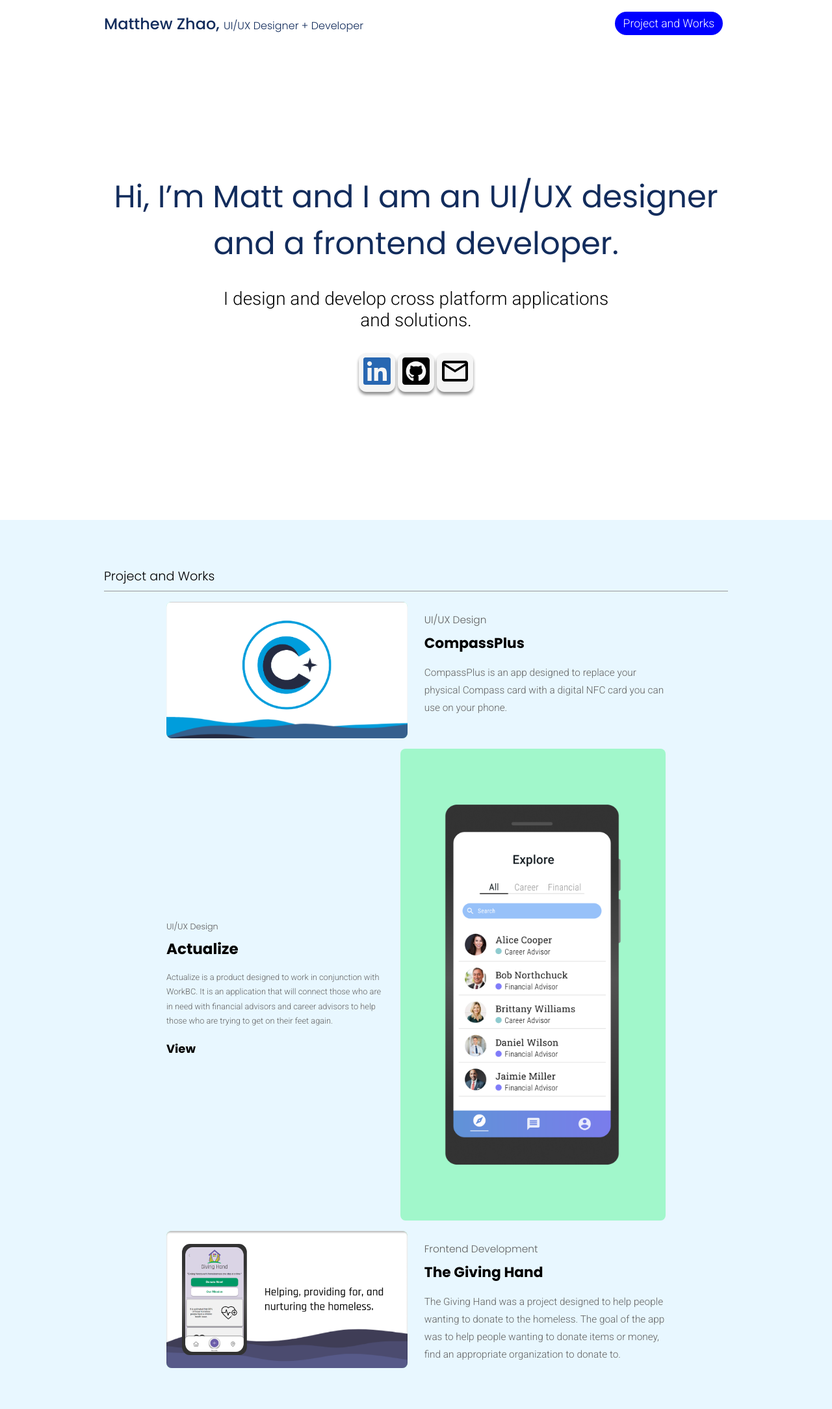
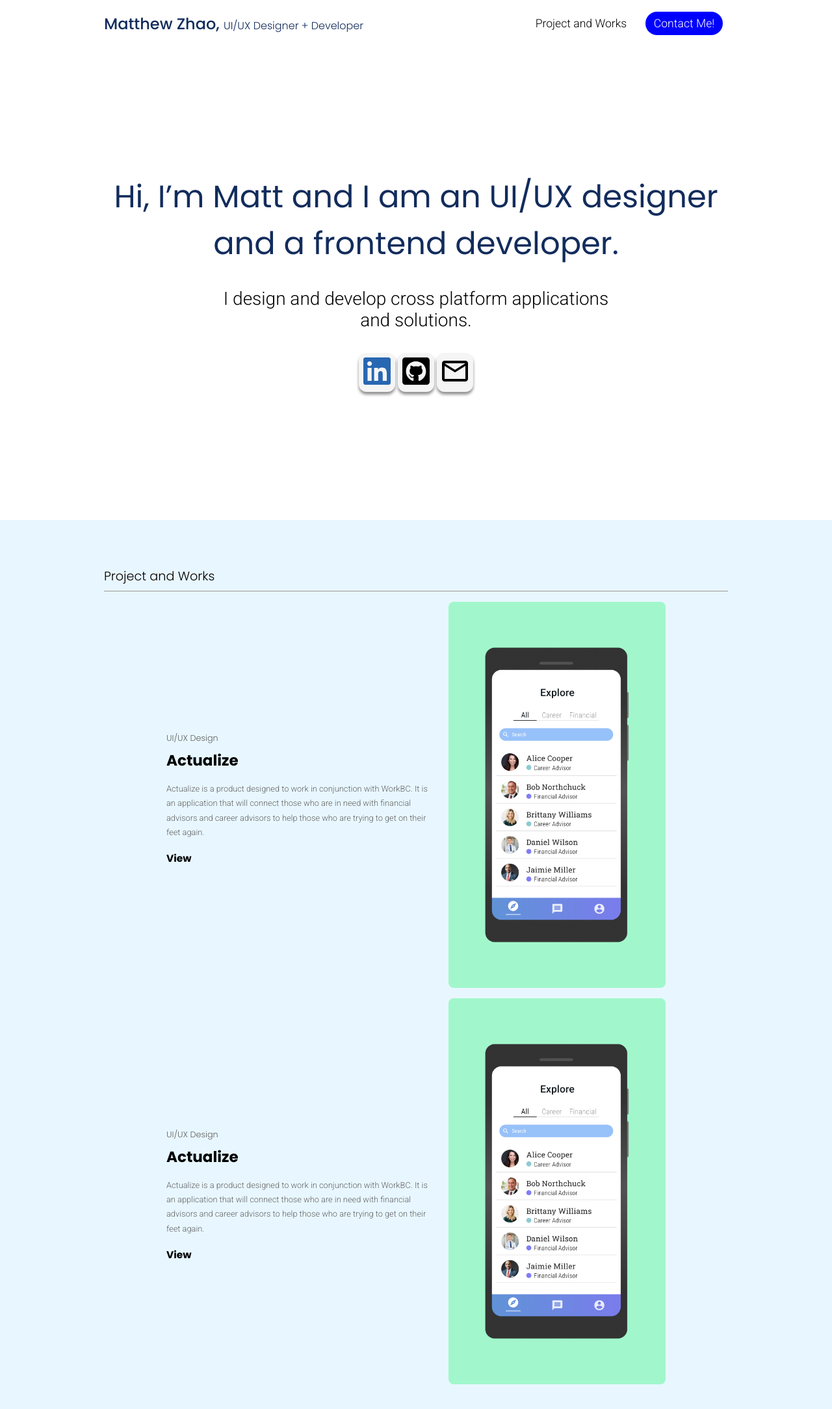
Before and after one commit to ItsMe-Matt/portfolio, a Next.js app: page / in a window 1280 px wide. Shown: the top 2168 px of the page at 65% size. Built offline with nearby package versions, Linux system fonts and the light colour scheme.

Commit message:
pushing for feedback

```diff
--- a/comps/HeadNav/index.js
+++ b/comps/HeadNav/index.js
@@ -4,16 +4,19 @@ import Link from 'next/link'
 export default function HeadNav() {
     return <HBar>
     <Container>
+
+        <Link href="/">
         <HCont>
-        <Link href="/">
         <HTxt>
             Matthew Zhao,
         </HTxt>
-        </Link>
         <HP>
             UI/UX Designer + Developer
         </HP>
         </HCont>
+        </Link>
+
+
 
         <NavCont>
         <Link href="/#projects">
@@ -21,7 +24,17 @@ export default function HeadNav() {
             Project and Works
             </NavBtn>
         </Link>
+
+        <Link href="/#projects">
+            <ConBtn>
+            Contact Me!
+            </ConBtn>
+        </Link>
         </NavCont>
+
+
+
+
     </Container>
     </HBar>
 }
@@ -51,8 +64,13 @@ const HTxt = styled.p`
     color: #122C5C;
     font-size: 3vh;
     padding: 0;
-    cursor: pointer;
+
     margin-right: 0.5vw;
+
+    &:hover {
+        color: royalblue;
+    }
+
 `
 const HP = styled.p`
     font-family: Poppins;
@@ -66,15 +84,48 @@ const HCont = styled.div`
     display: flex;
     flex-direction: row;
     align-items: baseline;
+    cursor: pointer;
 `
 
 
 const NavCont = styled.div`
     display: flex;
     flex-direction: row;
+    justify-content: baseline;
 `
 
 const NavBtn = styled.div`
+
+
+    cursor: pointer;
+    font-family: Roboto;
+    font-size: 2.2vh;
+    font-weight: 300;
+    padding: 1vh 1vw;
+    color: #000;
+
+    margin: 0 0.5rem;
+
+    &:hover {
+
+        animation-name: box;
+        animation-duration: 4s;
+    }
+
+    @keyframes box {
+        0% {box-shadow: none}
+        25% {box-shadow: inset 0 0.1vh 0.1vh 0 #000}
+        50% {box-shadow: inset 0 0.1vh 0.1vh 0 #000, box-shadow: inset 0.1vh 0.1vh 0.1vh 0 #000}
+        75% {box-shadow: inset -0.1vh -0.1vh 0 0 #000, inset 0.1vh 0.1vh 0 0 #000}
+        100% {box-shadow: inset -0.1vh -0.1vh 0 0 #fff, inset 0.1vh 0.1vh 0 0 #fff}
+    }
+`
+/*
+transition: 0.5s;
+box-shadow: inset -0.1vh -0.1vh 0 0 #000, inset 0.1vh 0.1vh 0 0 #000;
+*/
+
+const ConBtn = styled.div`
 
     cursor: pointer;
     font-family: Roboto;
@@ -88,8 +139,8 @@ const NavBtn = styled.div`
     margin: 0 0.5rem;
 
     &:hover {
-        transition: 1s;
-        box-shadow: inset 0 -5vh 0 0 #2868de;
+        transition: 1.5s;
+        box-shadow: inset 8vw 0 0 0 #2868de;
         color: #ffffff;
     }
 `
--- a/comps/Project2/index.js
+++ b/comps/Project2/index.js
@@ -10,26 +10,29 @@ export default function Project2({
     img = "/projImg/testTitle2.png",
     route="/",
     bgcolor="#8a4825",
+    hOn=()=>{},
+    hOff=()=>{},
+    uColor="$8a4825",
 }) {
-    const [onHover, setOnHover] = useState(false)
-    console.log("test")
+
 
     return <Link href={route}>
     <Container
-
+        onMouseOver={hOn}
+        onMouseLeave={hOff}
     >
         <Left>
             <TxtCont>
                 <TxtType>
                     {type}
                 </TxtType>
-                <TxtHeader>
+                <TxtHeader uColor={uColor}>
                     {title}
                 </TxtHeader>
                 <TxtP>
                     {detail}
                 </TxtP>
-                <TxtBtn>
+                <TxtBtn uColor={uColor}>
                     View
                 </TxtBtn>
             </TxtCont>
@@ -56,7 +59,7 @@ margin: 0.5rem;
 cursor: pointer;
 `
 const Left = styled.div`
-width: 45%;
+width: 55%;
 float: right;
 margin-right: 1vw;
 
@@ -64,13 +67,13 @@ display: flex;
 align-items: center;
 `
 const Right = styled.div`
-width: 55%;
+width: 45%;
 margin-left: 1vw;
 `
 const ImgCont = styled.div`
 overflow: hidden;
 border-radius: 0.5rem;
-background-color: ${(props)=>props.bgcolor}
+background-color: ${(props)=>props.bgcolor};
 `
 const TxtCont = styled.div`
 `
@@ -83,7 +86,10 @@ margin: 0;
 margin-top: 2vh;
 color: #606060;
 `
-const TxtHeader = styled.p`
+const TxtHeader = styled.div`
+width: fit-content;
+
+
 font-size: 1.8vw;
 font-family: Poppins;
 font-weight: 700;
@@ -91,6 +97,12 @@ padding: 0;
 margin: 0;
 margin-top: 1vh;
 margin-bottom: 2vh;
+
+transition: 0.5s;
+box-shadow: inset 0 -1vh 0.1vh 0 ${(props)=>props.uColor};
+
+border-bottom: -1vh solid black
+
 `
 const TxtP = styled.p`
 margin: 0;
@@ -100,13 +112,19 @@ font-weight: 300;
 line-height: 1.75;
 color: #606060;
 `
-const TxtBtn = styled.p`
+const TxtBtn = styled.div`
 margin: 0;
 margin-top: 2vh;
 
+width: fit-content;
+
 font-family: Poppins;
-font-size: 1.4vw;
+font-size: 1.2vw;
 font-weight: 700;
 line-height: 1.75;
 color: #000;
+
+transition: 0.5s;
+box-shadow: inset 0 -1vh 0.1vh 0 ${(props)=>props.uColor};
+
 `
--- a/pages/index.js
+++ b/pages/index.js
@@ -1,3 +1,4 @@
+import { useState } from 'react';
 import styled from 'styled-components'
 
 import HeadNav from '../comps/HeadNav'
@@ -10,6 +11,33 @@ import Proj from "./data/Proj.json"
 
 
 export default function Home() {
+  var [ULColor, setULColor] = useState("transparent")
+  var [ULColor2, setULColor2] = useState("transparent")
+
+
+
+
+  function hlOn(e) {
+    setULColor(e)
+    console.log(ULColor)
+  }
+
+  function hlOff() {
+    console.log(ULColor)
+    setULColor("transparent")
+  }
+
+  function hlOn2(e) {
+    setULColor2(e)
+    console.log(ULColor2)
+  }
+
+  function hlOff2() {
+    console.log(ULColor2)
+    setULColor2("transparent")
+  }
+
+
 
   return (<div>
     <Container>
@@ -27,13 +55,6 @@ export default function Home() {
       </Hero>
       <Content id="projects">
         <ProjHead title="Project and Works"/>
-        <Project
-          title={Proj[0].header}
-          type={Proj[0].type}
-          img={Proj[0].titleImg}
-          detail={Proj[0].description}
-          route={Proj[0].route}
-          />
         <Project2
           title={Proj[1].header}
           type={Proj[1].type}
@@ -41,20 +62,31 @@ export default function Home() {
           detail={Proj[1].description}
           route={Proj[1].route}
           bgcolor={Proj[1].color}
+          hOn = {()=>hlOn2(Proj[1].color)}
+          hOff = {hlOff2}
+          uColor={ULColor2}
           />
-        <Project
-          title={Proj[2].header}
-          type={Proj[2].type}
-          img={Proj[2].titleImg}
-          detail={Proj[2].description}
-          route={Proj[2].route}
+
+        <Project2
+          title={Proj[1].header}
+          type={Proj[1].type}
+          img={Proj[1].titleImg}
+          detail={Proj[1].description}
+          route={Proj[1].route}
+          bgcolor={Proj[1].color}
+          hOn = {()=>hlOn(Proj[1].color)}
+          hOff = {hlOff}
+          uColor={ULColor}
           />
 
       </Content>
-      <Content />
+      <Content>
+      </Content>
     </Container>
     </div>)
 }
+
+
 
 const Container = styled.div`
 cursor: context-menu
@@ -66,7 +98,6 @@ const Hero = styled.div`
   align-items: center;
   justify-content: center;
 `
-//box-shadow: 0 0.25rem 1rem #909090 inset;
 
 const HeroH = styled.div`
   font-family: Poppins;
@@ -102,4 +133,3 @@ const Content = styled.div`
   flex-direction: column;
   align-items: center;
 `
-//background: linear-gradient(137deg, rgba(254,255,255,1) 0%, rgba(234,236,255,1) 33%, rgba(254,254,255,1) 66%, rgba(234,236,255,1) 100%);
```
